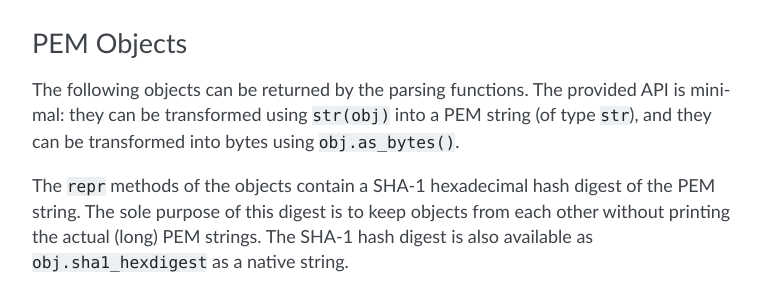
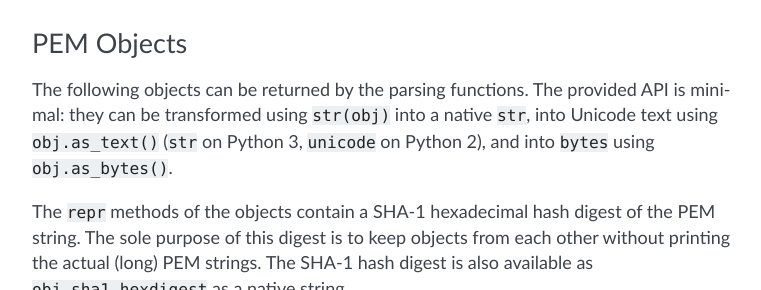
Before and after one commit to hynek/pem, a Sphinx documentation site: the page built from docs/api.rst, in a window 1280 px wide, cut to the strip 471-761 px from the top of the page. Shown: the whole strip, without its empty margins (368-1129 px from the left). Built offline with Sphinx 7.4.7, drawn with Linux system fonts in a browser that asks for light colours.

Commit message:
Add obj.as_text

```diff
--- a/CHANGELOG.rst
+++ b/CHANGELOG.rst
@@ -27,7 +27,9 @@ Deprecations:
 Changes:
 ^^^^^^^^
 
-- All PEM objects now have a ``obj.sha1_hexdigest()`` method that returns the SHA-1 digest that is used by ``pem``'s ``__repr__`` as a native string.
+- PEM objects now have an ``obj.sha1_hexdigest`` property with the SHA-1 digest of the stored bytes  as a native string.
+  This is the same digest as the one that is used by the PEM objects' ``__repr__``\ s.
+- PEM objects now have an ``obj.as_text()`` method that returns the PEM-encoded content as unicode, always.
 
 
 ----
--- a/docs/api.rst
+++ b/docs/api.rst
@@ -26,8 +26,9 @@ PEM Objects
 
 The following objects can be returned by the parsing functions.
 The provided API is minimal:
-they can be transformed using ``str(obj)`` into a PEM string (of type ``str``),
-and they can be transformed into bytes using ``obj.as_bytes()``.
+they can be transformed using ``str(obj)`` into a native ``str``,
+into Unicode text using ``obj.as_text()`` (``str`` on Python 3, ``unicode`` on Python 2),
+and into ``bytes`` using ``obj.as_bytes()``.
 
 The ``repr`` methods of the objects contain a SHA-1 hexadecimal hash digest of the PEM string.
 The sole purpose of this digest is to keep objects from each other without printing the actual (long) PEM strings.
--- a/docs/core.rst
+++ b/docs/core.rst
@@ -11,6 +11,7 @@ The core API call is the function :func:`pem.parse`::
 The function returns a list of valid :ref:`PEM objects <pem-objects>` found in the string supplied.
 
 - They can be transformed using ``str(obj)`` into native strings,
+- or using ``obj.as_text()`` into Unicode text (``str`` on Python 3, ``unicode`` on Python 2),
 - or using ``obj.as_bytes()`` into bytes.
 - Additional you can obtain the SHA-1 hexdigest using ``obj.hashdigest()`` for quick comparison of objects.
 
```
Also changed, not shown: 2 other files.
